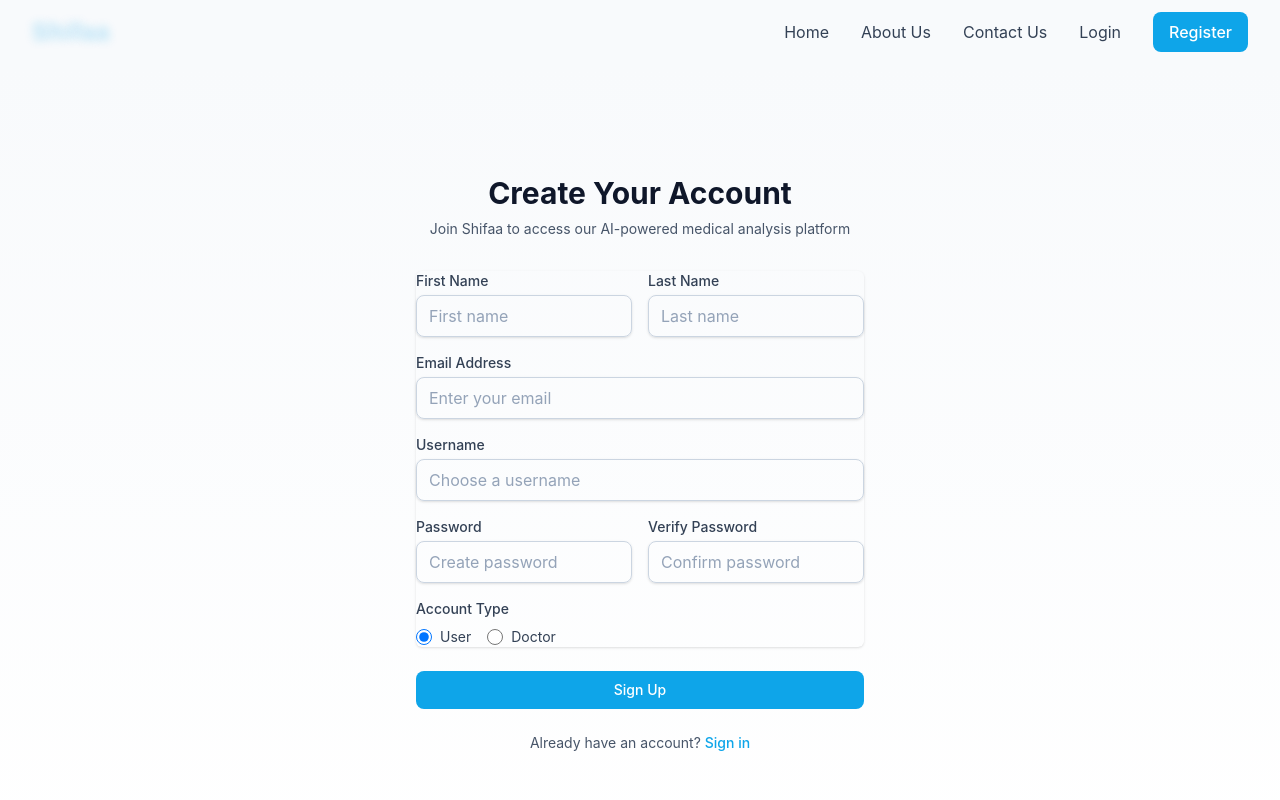
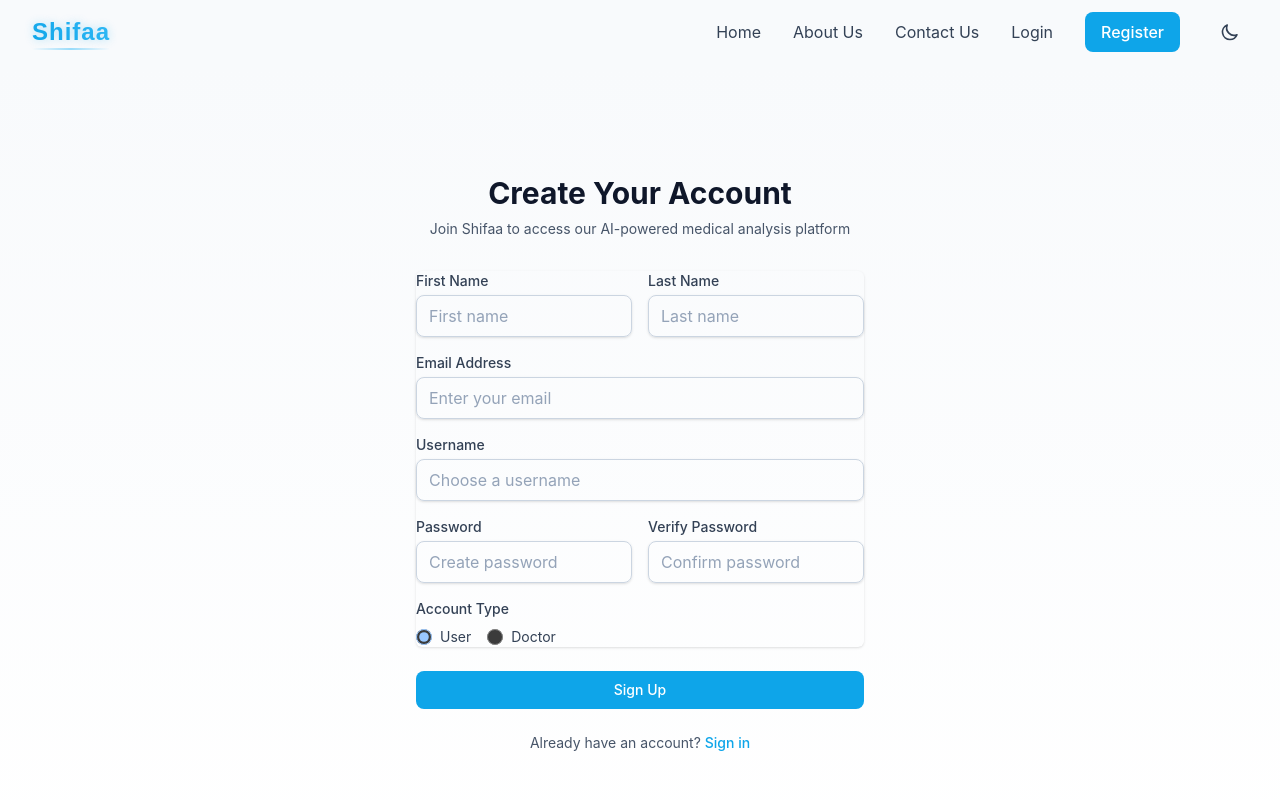
Before and after one commit to AbdessadekHM/shiffa-web, an Angular app: page /register in a window 1280 px wide. Shown: the top 800 px of the page. Built offline with nearby package versions, Linux system fonts and the light colour scheme.

Commit message:
Add Theme Service

```diff
--- a/src/app/app.component.css
+++ b/src/app/app.component.css
@@ -9,3 +9,18 @@ html {
 section {
   scroll-margin-top: 4rem;
 }
+
+:host {
+  display: block;
+  min-height: 100vh;
+}
+
+.dark {
+  background-color: #1a1a1a;
+  color: #ffffff;
+}
+
+/* Ensure smooth transitions */
+* {
+  transition: background-color 0.3s ease, color 0.3s ease, border-color 0.3s ease;
+}
--- a/src/app/app.component.html
+++ b/src/app/app.component.html
@@ -1,5 +1,7 @@
-<app-navbar></app-navbar>
+<div [class.dark]="isDarkMode$ | async" class="min-h-screen">
+  <app-navbar></app-navbar>
 
-<router-outlet></router-outlet>
+  <router-outlet></router-outlet>
 
-<app-footer></app-footer>
+  <app-footer></app-footer>
+</div>
--- a/src/app/app.component.ts
+++ b/src/app/app.component.ts
@@ -3,14 +3,22 @@ import { RouterOutlet } from '@angular/router';
 import { NavbarComponent } from './navbar/navbar.component';
 import { FooterComponent } from './footer/footer.component';
 import { HomeComponent } from "./home/home.component";
+import { ThemeService } from './services/theme.service';
+import { CommonModule } from '@angular/common';
+import { Observable } from 'rxjs';
 
 @Component({
   selector: 'app-root',
   standalone: true,
-  imports: [RouterOutlet, NavbarComponent, FooterComponent, HomeComponent],
+  imports: [RouterOutlet, NavbarComponent, FooterComponent, HomeComponent, CommonModule],
   templateUrl: './app.component.html',
   styleUrl: './app.component.css'
 })
 export class AppComponent {
   title = 'shifaa';
+  isDarkMode$: Observable<boolean>;
+
+  constructor(private themeService: ThemeService) {
+    this.isDarkMode$ = this.themeService.isDarkMode$;
+  }
 }
--- a/src/app/hero/hero.component.html
+++ b/src/app/hero/hero.component.html
@@ -1,5 +1,5 @@
 <!-- Hero Section -->
-<section class="relative bg-gradient-to-br from-neutral-50 to-brand-50 overflow-hidden">
+<section class="relative bg-gradient-to-br from-neutral-50 to-brand-50 overflow-hidden dark:bg-gradient-to-br dark:from-neutral-900 dark:to-brand-900 ">
   <!-- Background Pattern -->
   <div class="absolute inset-0 bg-grid-pattern opacity-5"></div>
 
@@ -7,15 +7,15 @@
     <div class="flex flex-col lg:flex-row items-center justify-between py-16 lg:py-24 gap-12">
       <!-- Left Content -->
       <div class="flex-1 text-center lg:text-left">
-        <h1 class="text-4xl lg:text-5xl xl:text-6xl font-bold text-neutral-900 mb-6">
+        <h1 class="text-4xl lg:text-5xl xl:text-6xl font-bold text-neutral-900 mb-6 dark:text-neutral-100">
           Transform Your Medical Analysis with
           <span class="text-brand-500">AI-Powered Insights</span>
         </h1>
-        <p class="text-lg lg:text-xl text-neutral-600 mb-8 max-w-2xl">
+        <p class="text-lg lg:text-xl text-neutral-600 mb-8 max-w-2xl dark:text-neutral-300">
           Experience seamless medical analysis with our advanced AI technology. Get instant, accurate reports through simple QR code scanning.
         </p>
         <div class="flex flex-col sm:flex-row gap-4 justify-center lg:justify-start">
-          <button class="px-8 py-4 bg-brand-500 text-white rounded-xl hover:bg-brand-600 transition-colors duration-300 font-medium text-lg shadow-lg shadow-brand-500/20">
+          <button class="px-8 py-4 bg-brand-500 text-white rounded-xl hover:bg-brand-600 transition-colors duration-300 font-medium text-lg shadow-lg shadow-brand-500/20 dark:shadow-brand-500/30 dark:bg-brand-600 dark:hover:bg-brand-700">
             Get Started
           </button>
           <button class="px-8 py-4 bg-white text-brand-500 rounded-xl hover:bg-brand-50 transition-colors duration-300 font-medium text-lg border-2 border-brand-200">
@@ -23,7 +23,7 @@
           </button>
         </div>
         <!-- Trust Indicators -->
-        <div class="mt-12 flex flex-wrap gap-8 justify-center lg:justify-start items-center text-neutral-600">
+        <div class="mt-12 flex flex-wrap gap-8 justify-center lg:justify-start items-center text-neutral-600 dark:text-neutral-300">
           <div class="flex items-center gap-2">
             <svg xmlns="http://www.w3.org/2000/svg" class="h-6 w-6 text-success-500" fill="none" viewBox="0 0 24 24" stroke="currentColor">
               <path stroke-linecap="round" stroke-linejoin="round" stroke-width="2" d="M9 12l2 2 4-4m6 2a9 9 0 11-18 0 9 9 0 0118 0z" />
@@ -49,12 +49,8 @@
       <div class="flex-1 relative">
         <div class="relative w-full aspect-square max-w-lg mx-auto">
           <!-- Main Image Container with Animation -->
-          <div class="absolute inset-0 bg-gradient-to-br from-brand-100 to-accent-100 rounded-full animate-pulse-slow"></div>
-          <img
-            src="assets/hero-medical.svg"
-            alt="AI Medical Analysis"
-            class="relative z-10 w-full h-full object-cover transform hover:scale-105 transition-transform duration-500"
-          >
+          <div class="absolute inset-0 bg-gradient-to-br from-brand-100 to-accent-100 rounded-full animate-pulse-slow  "></div>
+
           <!-- Floating Elements -->
           <div class="absolute -top-4 -right-4 w-24 h-24 bg-success-500/10 rounded-full animate-float"></div>
           <div class="absolute -bottom-6 -left-6 w-32 h-32 bg-brand-500/10 rounded-full animate-float-delay"></div>
--- a/src/app/navbar/navbar.component.css
+++ b/src/app/navbar/navbar.component.css
@@ -20,3 +20,26 @@
   background: linear-gradient(90deg, transparent, var(--color-brand-400), transparent);
   opacity: 0.5;
 }
+
+/* Theme Switcher Animation */
+button svg {
+  transition: transform 0.3s ease;
+}
+
+button:hover svg {
+  transform: scale(1.1);
+}
+
+/* Dark Mode Transitions */
+.dark {
+  transition: background-color 0.3s ease, color 0.3s ease;
+}
+
+/* Navbar Shadow in Dark Mode */
+nav {
+  transition: box-shadow 0.3s ease;
+}
+
+nav.dark {
+  box-shadow: 0 1px 3px 0 rgba(0, 0, 0, 0.1), 0 1px 2px 0 rgba(0, 0, 0, 0.06);
+}
--- a/src/app/navbar/navbar.component.html
+++ b/src/app/navbar/navbar.component.html
@@ -1,4 +1,4 @@
-<nav class="bg-neutral-50 shadow-sm">
+<nav class="bg-neutral-50 dark:bg-neutral-900 shadow-sm">
   <div class="max-w-7xl mx-auto px-4 sm:px-6 lg:px-8">
     <div class="flex justify-between h-16">
       <!-- Logo -->
@@ -10,13 +10,38 @@
 
       <!-- Navigation Links -->
       <div class="flex items-center space-x-8">
-        <a routerLink="/" class="text-neutral-700 hover:text-brand-500 transition-colors duration-200">Home</a>
-        <a href="#about-us" class="text-neutral-700 hover:text-brand-500 transition-colors duration-200">About Us</a>
-        <a href="#contact-us" class="text-neutral-700 hover:text-brand-500 transition-colors duration-200">Contact Us</a>
-        <a routerLink="/login" class="text-neutral-700 hover:text-brand-500 transition-colors duration-200">Login</a>
+        <a routerLink="/" class="text-neutral-700 dark:text-neutral-300 hover:text-brand-500 dark:hover:text-brand-400 transition-colors duration-200">Home</a>
+        <a href="#about-us" class="text-neutral-700 dark:text-neutral-300 hover:text-brand-500 dark:hover:text-brand-400 transition-colors duration-200">About Us</a>
+        <a href="#contact-us" class="text-neutral-700 dark:text-neutral-300 hover:text-brand-500 dark:hover:text-brand-400 transition-colors duration-200">Contact Us</a>
+        <a routerLink="/login" class="text-neutral-700 dark:text-neutral-300 hover:text-brand-500 dark:hover:text-brand-400 transition-colors duration-200">Login</a>
         <a routerLink="/register" class="bg-brand-500 hover:bg-brand-600 text-white px-4 py-2 rounded-lg transition-colors duration-200 font-medium">
           Register
         </a>
+        <!-- Theme Switcher -->
+        <button
+          (click)="toggleTheme()"
+          class="p-2 rounded-lg hover:bg-neutral-200 dark:hover:bg-neutral-800 transition-colors duration-200"
+          [attr.aria-label]="(isDarkMode$ | async) ? 'Switch to light mode' : 'Switch to dark mode'"
+        >
+          <svg
+            *ngIf="!(isDarkMode$ | async)"
+            class="w-5 h-5 text-neutral-700"
+            fill="none"
+            viewBox="0 0 24 24"
+            stroke="currentColor"
+          >
+            <path stroke-linecap="round" stroke-linejoin="round" stroke-width="2" d="M20.354 15.354A9 9 0 018.646 3.646 9.003 9.003 0 0012 21a9.003 9.003 0 008.354-5.646z" />
+          </svg>
+          <svg
+            *ngIf="isDarkMode$ | async"
+            class="w-5 h-5 text-neutral-300"
+            fill="none"
+            viewBox="0 0 24 24"
+            stroke="currentColor"
+          >
+            <path stroke-linecap="round" stroke-linejoin="round" stroke-width="2" d="M12 3v1m0 16v1m9-9h-1M4 12H3m15.364 6.364l-.707-.707M6.343 6.343l-.707-.707m12.728 0l-.707.707M6.343 17.657l-.707.707M16 12a4 4 0 11-8 0 4 4 0 018 0z" />
+          </svg>
+        </button>
       </div>
     </div>
   </div>
--- a/src/app/navbar/navbar.component.ts
+++ b/src/app/navbar/navbar.component.ts
@@ -1,6 +1,8 @@
 import { Component } from '@angular/core';
 import { RouterModule } from '@angular/router';
 import { CommonModule } from '@angular/common';
+import { ThemeService } from '../services/theme.service';
+import { Observable } from 'rxjs';
 
 @Component({
   selector: 'app-navbar',
@@ -9,4 +11,14 @@ import { CommonModule } from '@angular/common';
   templateUrl: './navbar.component.html',
   styleUrl: './navbar.component.css'
 })
-export class NavbarComponent {}
+export class NavbarComponent {
+  isDarkMode$: Observable<boolean>;
+
+  constructor(private themeService: ThemeService) {
+    this.isDarkMode$ = this.themeService.isDarkMode$;
+  }
+
+  toggleTheme(): void {
+    this.themeService.toggleTheme();
+  }
+}
--- /dev/null
+++ b/src/app/services/theme.service.ts
@@ -0,0 +1,45 @@
+import { Injectable } from '@angular/core';
+import { BehaviorSubject } from 'rxjs';
+
+@Injectable({
+  providedIn: 'root'
+})
+export class ThemeService {
+  private isDarkMode = new BehaviorSubject<boolean>(false);
+  isDarkMode$ = this.isDarkMode.asObservable();
+
+  constructor() {
+    // Check for saved theme preference
+    const savedTheme = localStorage.getItem('theme');
+    if (savedTheme) {
+      this.isDarkMode.next(savedTheme === 'dark');
+      this.applyTheme(savedTheme === 'dark');
+    } else {
+      // Check system preference
+      const prefersDark = window.matchMedia('(prefers-color-scheme: dark)').matches;
+      this.isDarkMode.next(prefersDark);
+      this.applyTheme(prefersDark);
+    }
+  }
+
+  toggleTheme(): void {
+    const newTheme = !this.isDarkMode.value;
+
+    console.log(localStorage.getItem("theme"));
+    this.isDarkMode.next(newTheme);
+    this.applyTheme(newTheme);
+    localStorage.setItem('theme', newTheme ? 'dark' : 'light');
+    console.log(localStorage.getItem("theme"));
+  }
+
+  private applyTheme(isDark: boolean): void {
+    if (isDark) {
+      document.documentElement.setAttribute('data-theme','light');
+
+    } else {
+
+      document.documentElement.setAttribute('data-theme','dark');
+
+    }
+  }
+}
--- a/src/index.html
+++ b/src/index.html
@@ -1,5 +1,5 @@
 <!doctype html>
-<html lang="en">
+<html lang="en" data-theme="light">
 <head>
   <meta charset="utf-8">
   <title>Shifaa</title>
--- a/src/styles.css
+++ b/src/styles.css
@@ -1,6 +1,10 @@
 /* You can add global styles to this file, and also import other style files */
+
 @import "tailwindcss";
-@plugin "daisyui";
+
+@plugin "daisyui"{
+  themes: light --default, dark --prefersdark;
+}
 
 @theme {
   /* Healthcare Brand Colors */
@@ -63,7 +67,25 @@
   --color-neutral-800: #1e293b;
   --color-neutral-900: #0f172a;
 
+  /* Background Colors */
+  --color-dark-background: #1a1a1a;
+  --color-dark-text: #ffffff;
+  --color-dark-card: #2d2d2d;
+  --color-dark-border: #3d3d3d;
+  --color-dark-primary: #3b82f6;
+  --color-dark-primary-hover: #2563eb;
+  --color-dark-placeholder: #9ca3af;
+
+
   /* Font Families */
   --font-sans: 'Inter', sans-serif;
   --font-heading: 'Poppins', sans-serif;
+
+
+
+
 }
+
+* {
+  transition: background-color 0.3s ease, color 0.3s ease, border-color 0.3s ease;
+}
```
